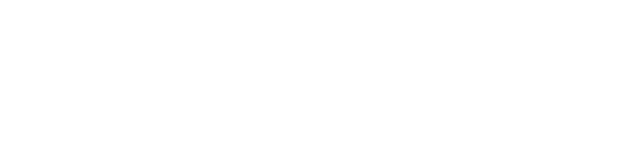
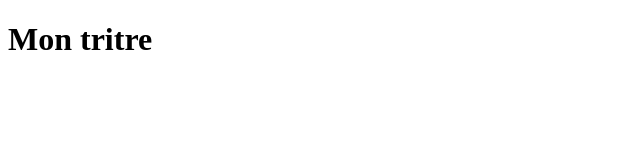
Before and after one commit to AstuRoby/premier-depot, a plain HTML site: page index.html in a window 1280 px wide. Shown: the whole page, without its empty margins (0-640 px from the left). Drawn offline with Linux system fonts and the light colour scheme.

Commit message:
Add title

```diff
--- a/index.html
+++ b/index.html
@@ -5,6 +5,6 @@
     <title>title</title>
 </head>
 <body>
-
+    <h1>Mon tritre</h1>
 </body>
 </html>
```
